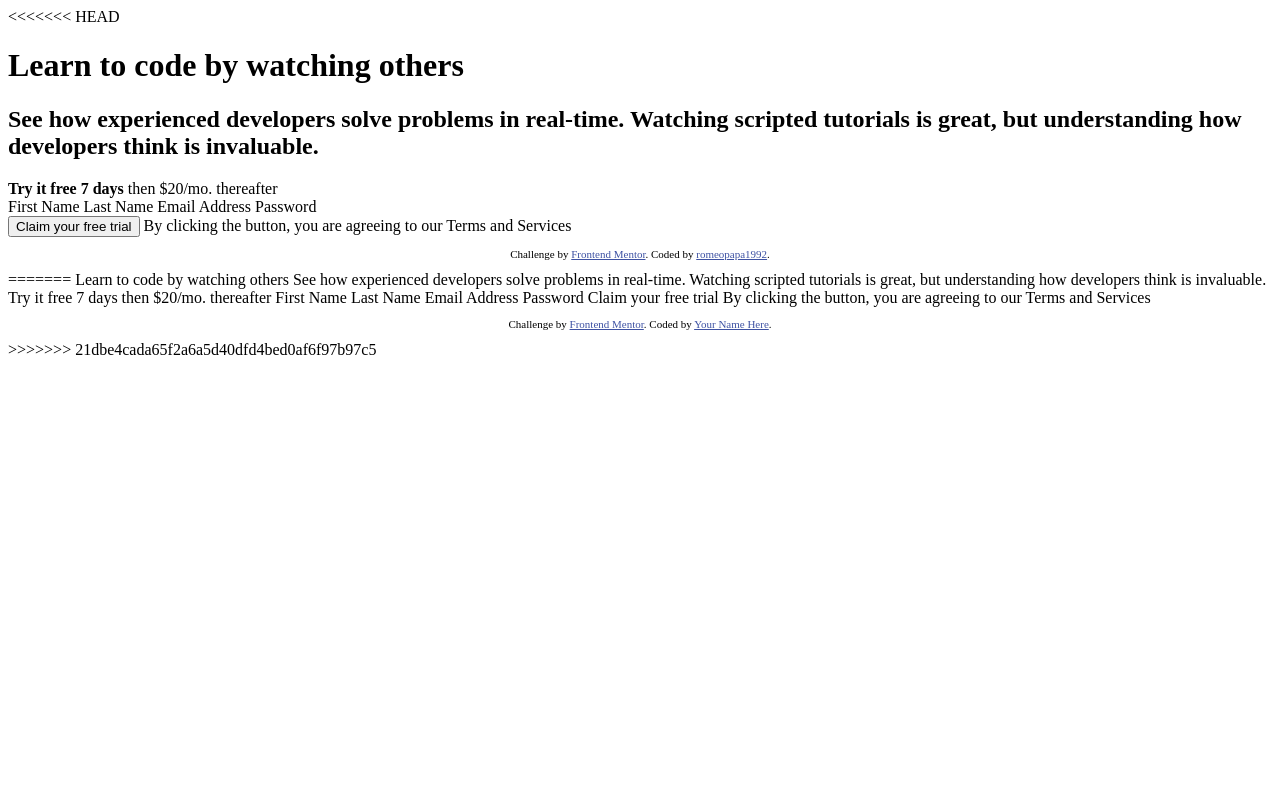
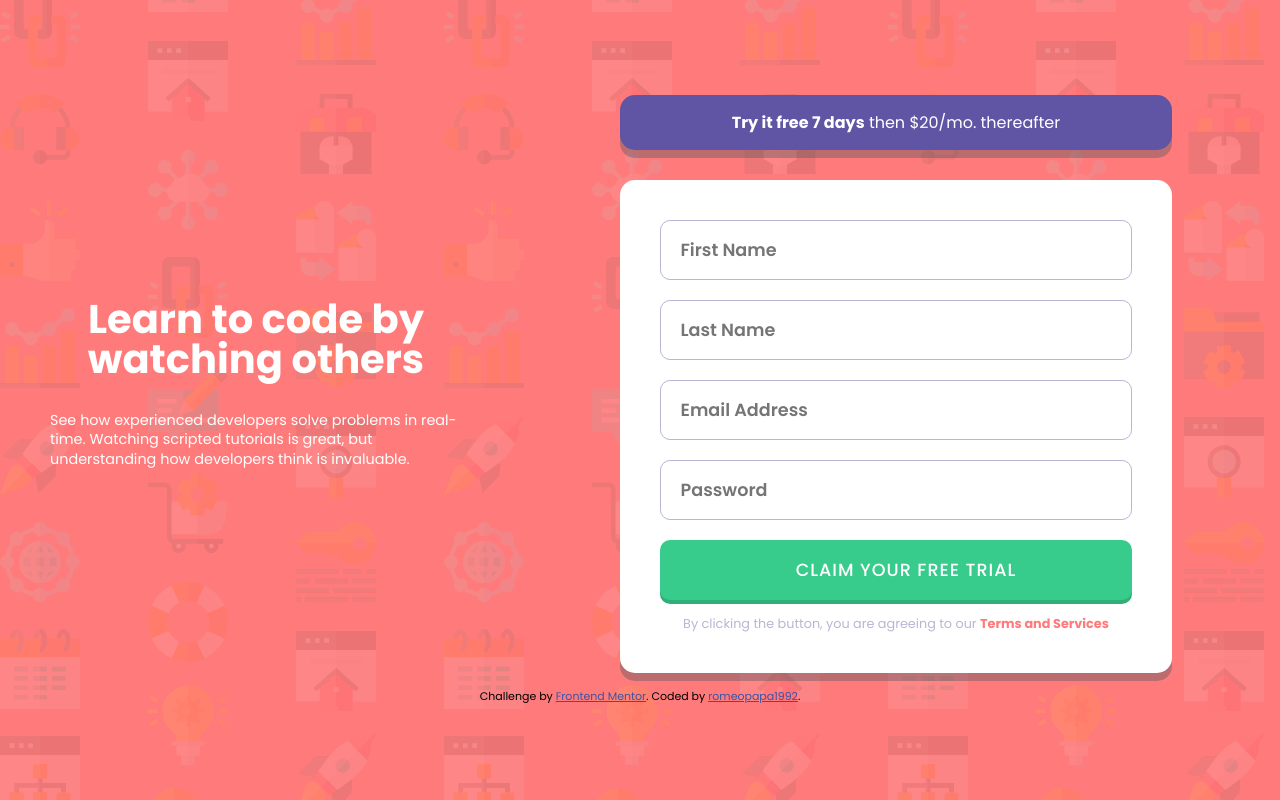
Before and after one commit to romeopapa1992/intro-component-with-signup-form-master, a plain HTML site: page index.html in a window 1280 px wide. Drawn offline with nearby package versions, Linux system fonts and the light colour scheme.

Commit message:
initial css style added

```diff
--- a/index.html
+++ b/index.html
@@ -2,11 +2,12 @@
 <html lang="en">
 <head>
   <meta charset="UTF-8">
-<<<<<<< HEAD
+
   <meta name="viewport" content="width=device-width, initial-scale=1.0">
 
   <link rel="icon" type="image/png" sizes="32x32" href="./images/favicon-32x32.png">
   <link rel="stylesheet" href="styles.css">
+  <link href="https://fonts.googleapis.com/css2?family=Poppins:wght@400;500;600;700&display=swap" rel="stylesheet"/>
 
   <title>Frontend Mentor | Intro component with sign up form</title>
 
@@ -14,27 +15,43 @@
 <body>
   <main>
     <div class="intro">
-
       <h1>Learn to code by watching others</h1>
-
       <h2>See how experienced developers solve problems in real-time. Watching scripted tutorials is great,
           but understanding how developers think is invaluable.</h2>
     </div>
 
     <div class="card">
+      <div class="top-card">
       <span><b>Try it free 7 days</b> then $20/mo. thereafter</span>
+      </div>
       <form>
-
-
-
-        First Name
-        Last Name
-        Email Address
-        Password
+        <div class="fields">
+          <label for="firstName">First Name</label>
+          <input type="text" name="firstName" id="firstName" placeholder="First Name">
+          <img src="./images/icon-error.svg" alt="icon error">
+          <p>First name cannot be empty</p>
+        </div>
+        <div class="fields">
+          <label for="lastName">Last Name</label>
+          <input type="text" name="lastName" id="lastName" placeholder="Last Name">
+          <img src="./images/icon-error.svg" alt="icon error">
+          <p>Last name cannot be empty</p>
+        </div>
+        <div class="fields">
+          <label for="email">Email Address</label>
+          <input type="text" name="email" id="email" placeholder="Email Address">
+          <img src="./images/icon-error.svg" alt="icon error">
+          <p>Looks like this is not an email</p>
+        </div>
+        <div class="fields">
+          <label for="password">Password</label>
+          <input type="text" name="password" id="password" placeholder="Password">
+          <img src="./images/icon-error.svg" alt="icon error">
+          <p>Password cannot be empty</p>
+        </div>
+        <button class="trial">Claim your free trial</button>
+        <p>By clicking the button, you are agreeing to our <b>Terms and Services</b></p>
       </form>
-      <button class="trial">Claim your free trial</button>
-
-        By clicking the button, you are agreeing to our Terms and Services
     </div>
   </main>
   <footer>
@@ -47,43 +64,4 @@
 
 <script src="https://ajax.googleapis.com/ajax/libs/jquery/3.7.1/jquery.min.js"></script>
 <script src="signUp.js" charset="utf-8"></script>
-=======
-  <meta name="viewport" content="width=device-width, initial-scale=1.0"> <!-- displays site properly based on user's device -->
-
-  <link rel="icon" type="image/png" sizes="32x32" href="./images/favicon-32x32.png">
-
-  <title>Frontend Mentor | Intro component with sign up form</title>
-
-  <!-- Feel free to remove these styles or customise in your own stylesheet 👍 -->
-  <style>
-    .attribution { font-size: 11px; text-align: center; }
-    .attribution a { color: hsl(228, 45%, 44%); }
-  </style>
-</head>
-<body>
-
-  Learn to code by watching others
-
-  See how experienced developers solve problems in real-time. Watching scripted tutorials is great,
-  but understanding how developers think is invaluable.
-
-  Try it free 7 days then $20/mo. thereafter
-
-  First Name
-  Last Name
-  Email Address
-  Password
-
-  Claim your free trial
-
-  By clicking the button, you are agreeing to our Terms and Services
-
-  <footer>
-    <p class="attribution">
-      Challenge by <a href="https://www.frontendmentor.io?ref=challenge" target="_blank">Frontend Mentor</a>.
-      Coded by <a href="#">Your Name Here</a>.
-    </p>
-  </footer>
-</body>
->>>>>>> 21dbe4cada65f2a6a5d40dfd4bed0af6f97b97c5
 </html>
--- a/styles.css
+++ b/styles.css
@@ -1,3 +1,157 @@
+* {
+    padding: 0;
+    margin: 0;
+    box-sizing: border-box;
+}
+
+body {
+    height: 100vh;
+    background-image: url(./images/bg-intro-desktop.png);
+    background-color: hsl(0, 100%, 74%);
+    font-family: "Poppins";
+    display: flex;
+    flex-direction: column;
+    justify-content: center;
+    align-items: center;
+    padding: 100px 0;
+
+    }
+main {
+    display: grid;
+    grid-template-rows: auto;
+    grid-template-columns: 1fr 1.5fr;
+}
+
+.intro {
+    display: flex;
+    flex-direction: column;
+    justify-content: center;
+    text-align: center;
+    align-items: center;
+    padding: 50px;
+}
+
+h1 {
+	color: white;
+	font-size: 2.5rem;
+    line-height: 2.5rem;
+	margin-bottom: 2rem;
+}
+
+h2 {
+	color: white;
+	font-size: 0.9rem;
+    font-weight: normal;
+	line-height: 1.2rem;
+    text-align: left;
+}
+
+.card {
+    display: flex;
+    flex-direction: column;
+    text-align: center;
+    align-items: center;
+    width: 100%;
+}
+
+.top-card {
+	background-color: hsl(248, 32%, 49%);
+	color: white;
+	padding: 15px;
+	border-radius: 15px;
+	box-shadow: 0 8px hsla(260, 3%, 35%, 0.404);
+	margin-bottom: 30px;
+    width: 72%;
+}
+
+
+form {
+    background-color: white;
+	padding: 40px;
+	border-radius: 15px;
+	box-shadow: 0 8px hsla(260, 3%, 35%, 0.404);
+    width: 72%;
+}
+
+.fields {
+	margin-bottom: 15px;
+}
+
+input, button {
+	width: 100%;
+	height: 60px;
+	margin-bottom: 5px;
+	border-radius: 10px;
+	border: 1.3px solid hsl(246, 25%, 77%);
+	padding-left: 20px;
+	color: hsl(249, 10%, 26%);
+	font-family: 'Poppins', sans-serif;
+	font-size: 1.1rem;
+	font-weight: 600;
+}
+
+/*.card input:focus {
+	border: 1.5px solid hsl(249, 10%, 26%);
+}
+.card input::placeholder {
+	color: hsla(249, 10%, 26%, 0.678);
+	font-family: 'Poppins', sans-serif;
+	font-size: 1.1rem;
+	font-weight: 600;
+}*/
+
+.trial {
+	cursor: pointer;
+	background-color: hsl(154, 59%, 51%);
+	box-shadow: 0px 4px hsl(154, 56%, 44%);
+	font-weight: 500;
+	text-transform: uppercase;
+    color: white;
+    border: none;
+    letter-spacing: 1px;
+}
+.trial:hover {
+	background-color: hsl(154, 73%, 65%);
+}
+.card p{
+	margin-top: 10px;
+	color: hsl(246, 25%, 77%);
+    font-size: 0.8rem;
+}
+
+.card p b{
+	color: hsl(0, 100%, 74%);
+}
+
+.fields p, label, img {
+	display: none;
+}
+
+footer {
+    margin-top: 15px;
+}
+
+
+@media (max-width: 650px) {
+    body {
+      display: flex;
+      flex-direction: column;
+      align-items: center;
+      justify-content: center;
+    }
+
+    main {
+        grid-template-columns: 1fr;
+    }
+}
+
+
+
+
+
+
+
+
 .attribution {
     font-size: 11px; text-align: center;
 }
```
